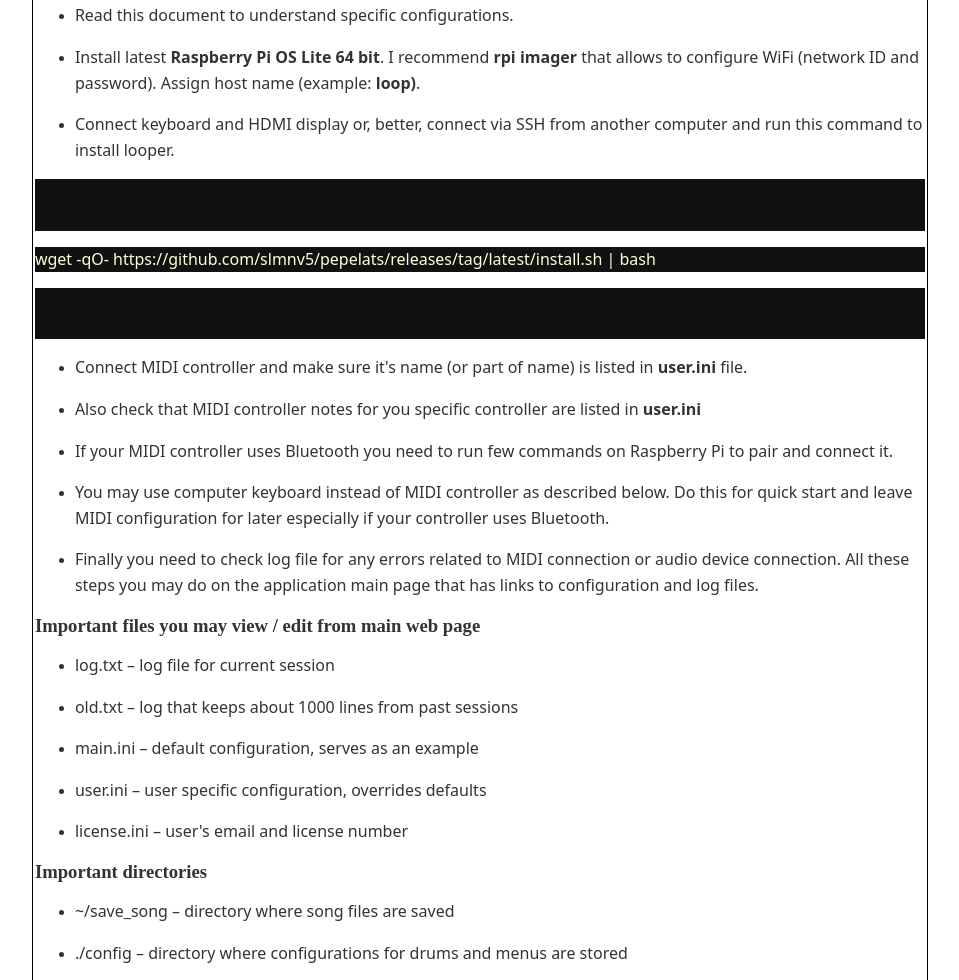
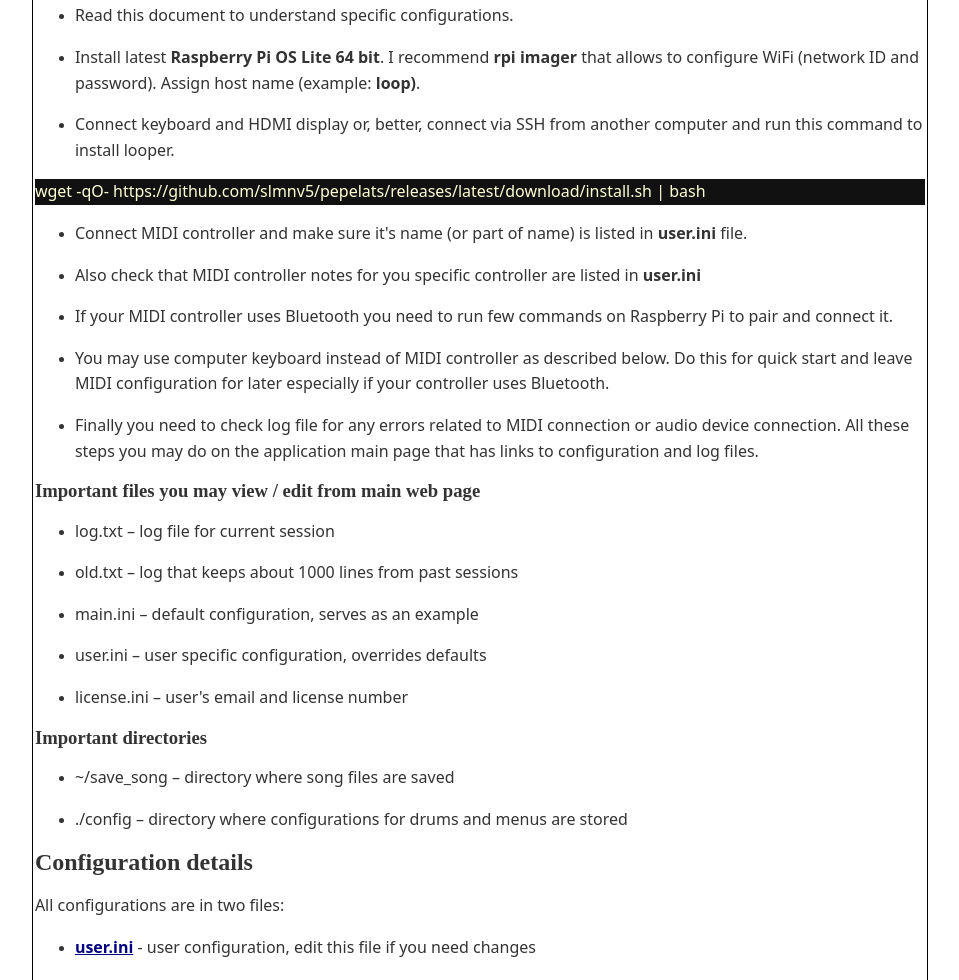
Before and after one commit to slmnv5/pepelats, a plain HTML site: page html/pepelats.html in a window 1280 px wide. Shown: the part 919-1899 px from the top of the page, without its empty margins (160-1119 px from the left). Drawn offline with Linux system fonts and the light colour scheme.

Commit message:
Commit on 20261022

```diff
--- a/html/pepelats.html
+++ b/html/pepelats.html
@@ -5,7 +5,7 @@
 	<title>Table of Contents</title>
 	<meta name="generator" content="LibreOffice 7.3.7.2 (Linux)"/>
 	<meta name="created" content="00:00:00"/>
-	<meta name="changed" content="2026-10-16T16:23:27.422484688"/>
+	<meta name="changed" content="2026-10-16T21:20:12.485195035"/>
 	<style type="text/css">
 		@page { size: 21.59cm 27.94cm; margin-left: 3cm; margin-right: 3cm; margin-top: 1cm; margin-bottom: 1cm }
 		p { color: #333333; font-family: "system-ui", "apple-system", sans-serif; line-height: 160%; orphans: 100; background: transparent }
@@ -109,18 +109,10 @@ Pepelats – audio looper with drums</h1>
 	</font></font><font color="#333333"><font face="system-ui, apple-system, sans-serif">to
 	install </font></font><font color="#333333"><font face="system-ui, apple-system, sans-serif">looper</font></font><font color="#333333"><font face="system-ui, apple-system, sans-serif">.</font></font></p>
 </ul>
-<p class="bash-western" style="line-height: 160%"><br/>
-<br/>
-
-</p>
-<p class="bash-western" style="line-height: 160%"><font face="system-ui, apple-system, sans-serif">wget
+<p class="bash-western" style="line-height: 160%"> <font face="system-ui, apple-system, sans-serif">wget
 -qO-
-https://github.com/slmnv5/pepelats/releases/tag/latest/install.sh |
-bash</font></p>
-<p class="bash-western" style="line-height: 160%"><br/>
-<br/>
-
-</p>
+https://github.com/slmnv5/pepelats/releases/latest/download/install.sh
+| bash</font></p>
 <ul>
 	<li><p style="line-height: 160%; orphans: 100; margin-bottom: 0cm"><font color="#333333"><font face="system-ui, apple-system, sans-serif">Connect
 	MIDI controller and make sure it's name (or part of name) is listed
```
Also changed, not shown: 2 other files.
